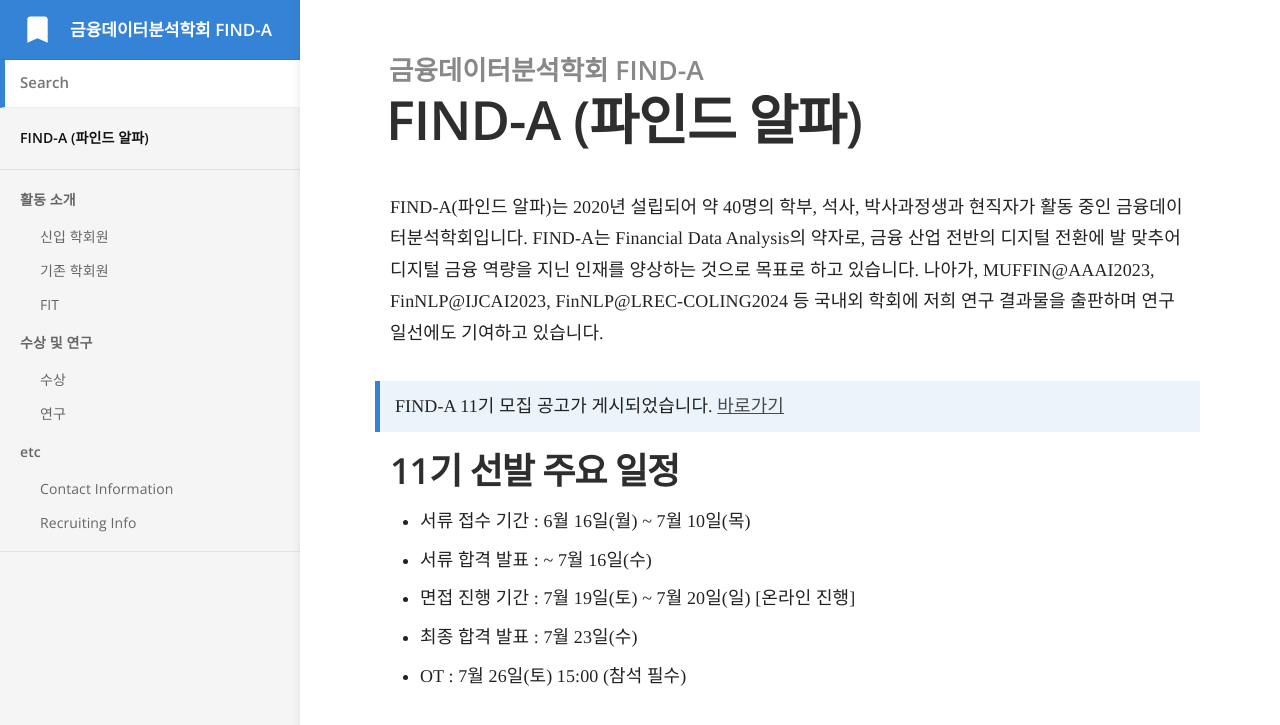
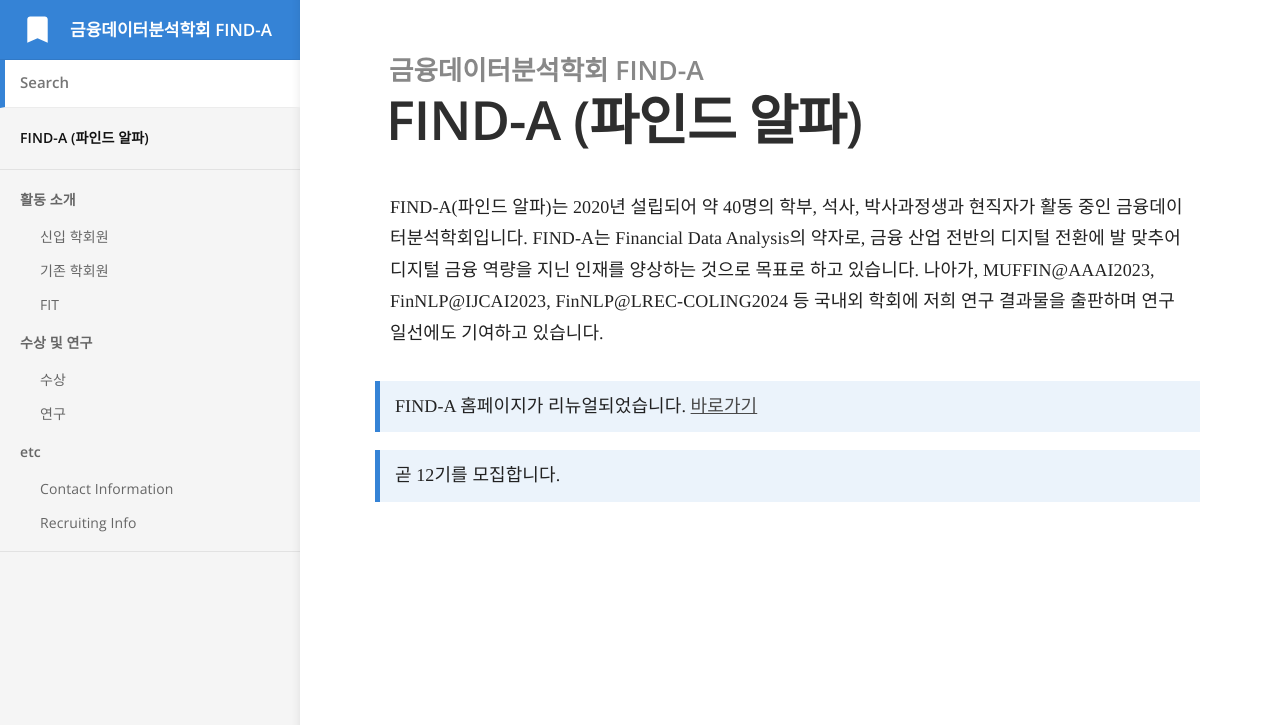
Before and after one commit to Find-A-AI/find-a-ai.github.io, a Jekyll site: the page built from index.md, in a window 1280 px wide. Shown: the top 725 px of the page. Built offline with Jekyll 4.4.1, drawn with Linux system fonts in a browser that asks for light colours; some web fonts are replaced.

Commit message:
Revise FIND-A recruitment announcement and website link
Updated the announcement for FIND-A recruitment and website.

```diff
--- a/index.md
+++ b/index.md
@@ -4,11 +4,6 @@ title: FIND-A (파인드 알파)
 
 FIND-A(파인드 알파)는 2020년 설립되어 약 40명의 학부, 석사, 박사과정생과 현직자가 활동 중인 금융데이터분석학회입니다. FIND-A는 Financial Data Analysis의 약자로, 금융 산업 전반의 디지털 전환에 발 맞추어 디지털 금융 역량을 지닌 인재를 양상하는 것으로 목표로 하고 있습니다. 나아가, MUFFIN@AAAI2023, FinNLP@IJCAI2023, FinNLP@LREC-COLING2024 등 국내외 학회에 저희 연구 결과물을 출판하며 연구 일선에도 기여하고 있습니다.
 
-> FIND-A 11기 모집 공고가 게시되었습니다. [바로가기](https://find-a-ai.github.io/3.ETC/Recruiting%20Info/)
+> FIND-A 홈페이지가 리뉴얼되었습니다. [바로가기](https://find-alpha.github.io/)
 
-## 11기 선발 주요 일정
-- 서류 접수 기간 : 6월 16일(월) ~ 7월 10일(목)
-- 서류 합격 발표 : ~ 7월 16일(수)
-- 면접 진행 기간 : 7월 19일(토) ~ 7월 20일(일) [온라인 진행]
-- 최종 합격 발표 : 7월 23일(수)
-- OT : 7월 26일(토) 15:00 (참석 필수)
+> 곧 12기를 모집합니다.
```
